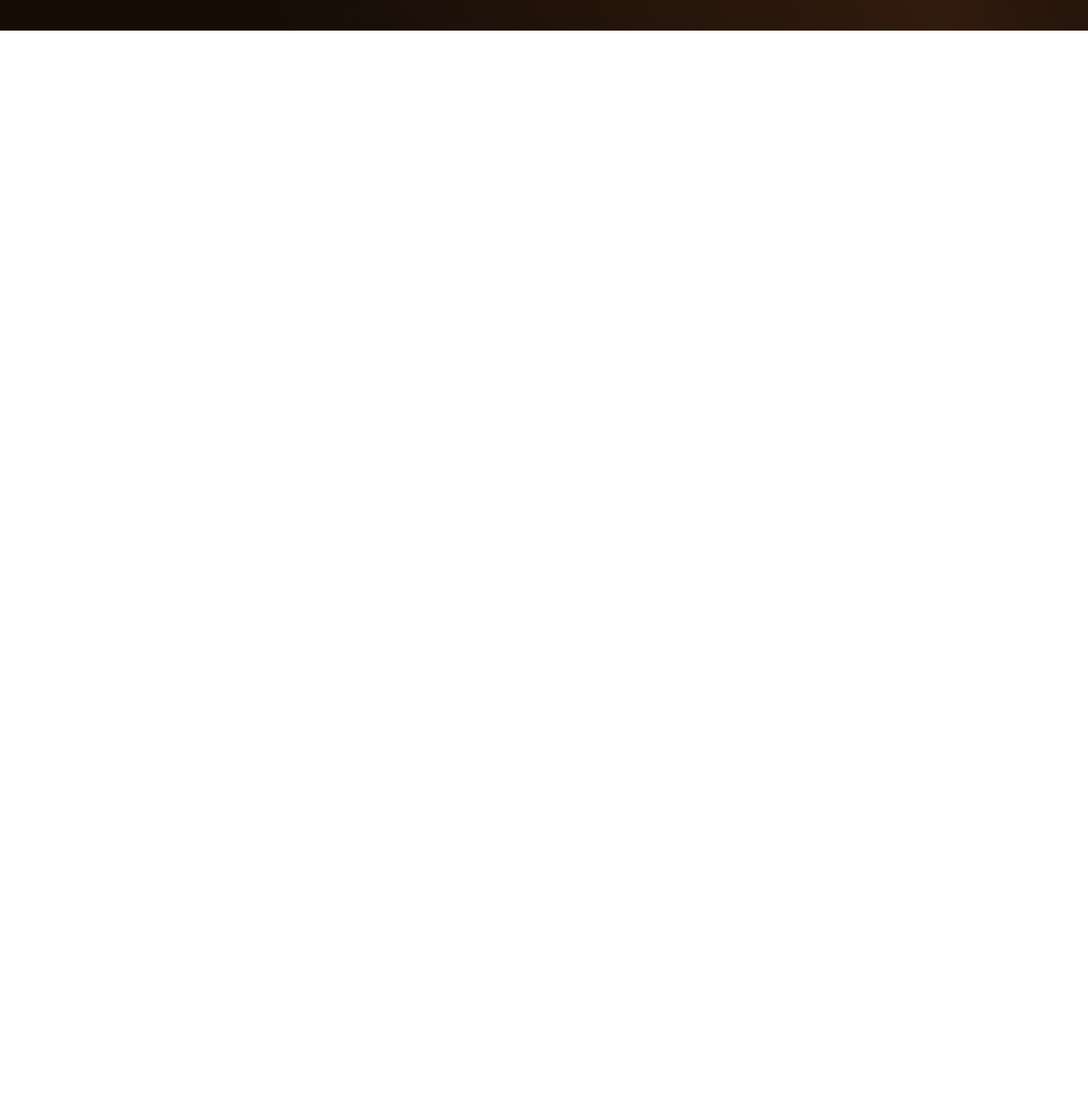
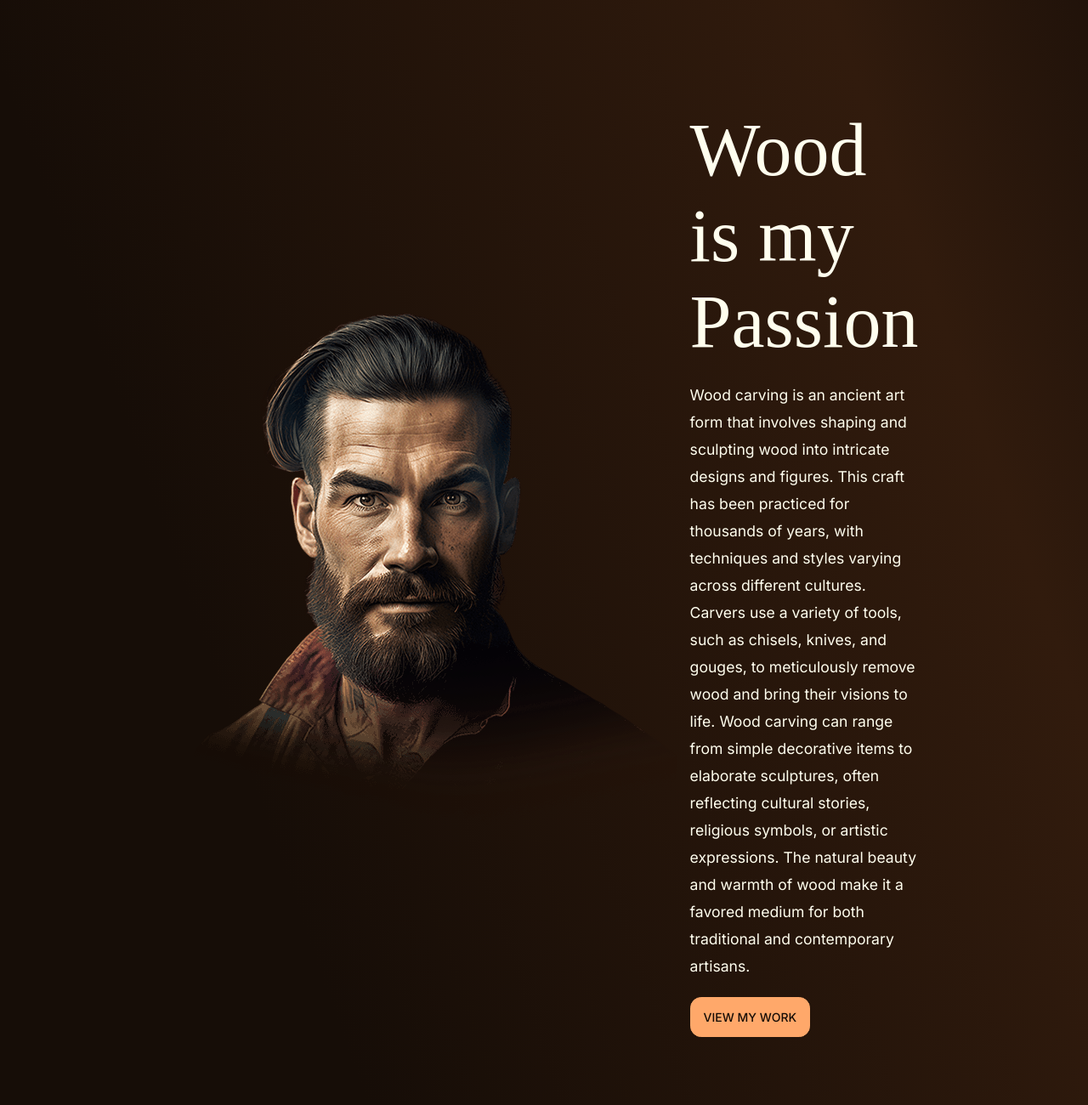
Before and after one commit to DineshShrestha/Woodpassion, a plain HTML site: page index.html in a window 1280 px wide. Shown: the part 764-2064 px from the top of the page at 85% size. Before the commit the page ends 800 px from the top, so only its background shows below. Drawn offline with nearby package versions, Linux system fonts and the light colour scheme; a web font is replaced by a local one.

Commit message:
about section complete

```diff
--- a/assets/css/style.css
+++ b/assets/css/style.css
@@ -161,3 +161,48 @@ section{
     color: var(--main-color);
     transform: scale(0.9);
 }
+
+header.sticky{
+    background: linear-gradient(250.55deg, #120b07 0%, #311b0d 28.55%, #160d07 78.55%);
+    padding: 15px 8%;
+}
+.about {
+    display: grid;
+    grid-template-columns: repeat(2, 1fr);
+    align-items: center;
+    gap: 1rem;
+}
+
+.about-text h2{
+    font-family: "Forum", serif;
+    font-size: var(--h2-font);
+    font-weight: 500;
+    margin-bottom: 20px;
+}
+
+.about-text p{
+    font-size: var(--p-font);
+    font-weight: 400;
+    line-height: 32px;
+    margin-bottom: 20px;
+}
+.btn{
+    display: inline-block;
+    padding: 14px 15px;
+    font-size: 14px;
+    font-weight: 500;
+    background: var(--main-color);
+    color: var(--bg-color);
+    text-transform: uppercase;
+    border: 1px solid var(--main-color);
+    border-radius: 0.8rem;
+    transition: all .7s ease;
+
+}
+.btn:hover{
+    background: transparent;
+    border: 1px solid var(--second-color);
+    color: var(--text-color);
+    transform: scale(1.1);
+    letter-spacing: 2px;
+}
--- a/assets/js/script.js
+++ b/assets/js/script.js
@@ -0,0 +1,5 @@
+const header = document.querySelector("header");
+
+window.addEventListener("scroll", function(){
+    header.classList.toggle("sticky", this.window.scrollY> 150);
+});
--- a/index.html
+++ b/index.html
@@ -67,6 +67,31 @@
         <a href="#about"><i class="ri-arrow-down-line"></i></a>
       </div>
     </section>
+    <!---------About Section-->
+    <section class="about" id="about">
+      <div class="about-img">
+        <img src="./assets/img/about.png" alt="" />
+      </div>
+      <div class="about-text">
+        <h2>
+          Wood is my <br />
+          Passion
+        </h2>
+        <p>
+          Wood carving is an ancient art form that involves shaping and
+          sculpting wood into intricate designs and figures. This craft has been
+          practiced for thousands of years, with techniques and styles varying
+          across different cultures. Carvers use a variety of tools, such as
+          chisels, knives, and gouges, to meticulously remove wood and bring
+          their visions to life. Wood carving can range from simple decorative
+          items to elaborate sculptures, often reflecting cultural stories,
+          religious symbols, or artistic expressions. The natural beauty and
+          warmth of wood make it a favored medium for both traditional and
+          contemporary artisans.
+        </p>
+        <a href="#" class="btn">View my work</a>
+      </div>
+    </section>
     <!---------Js Link-->
     <script src="./assets/js/script.js"></script>
   </body>
```
